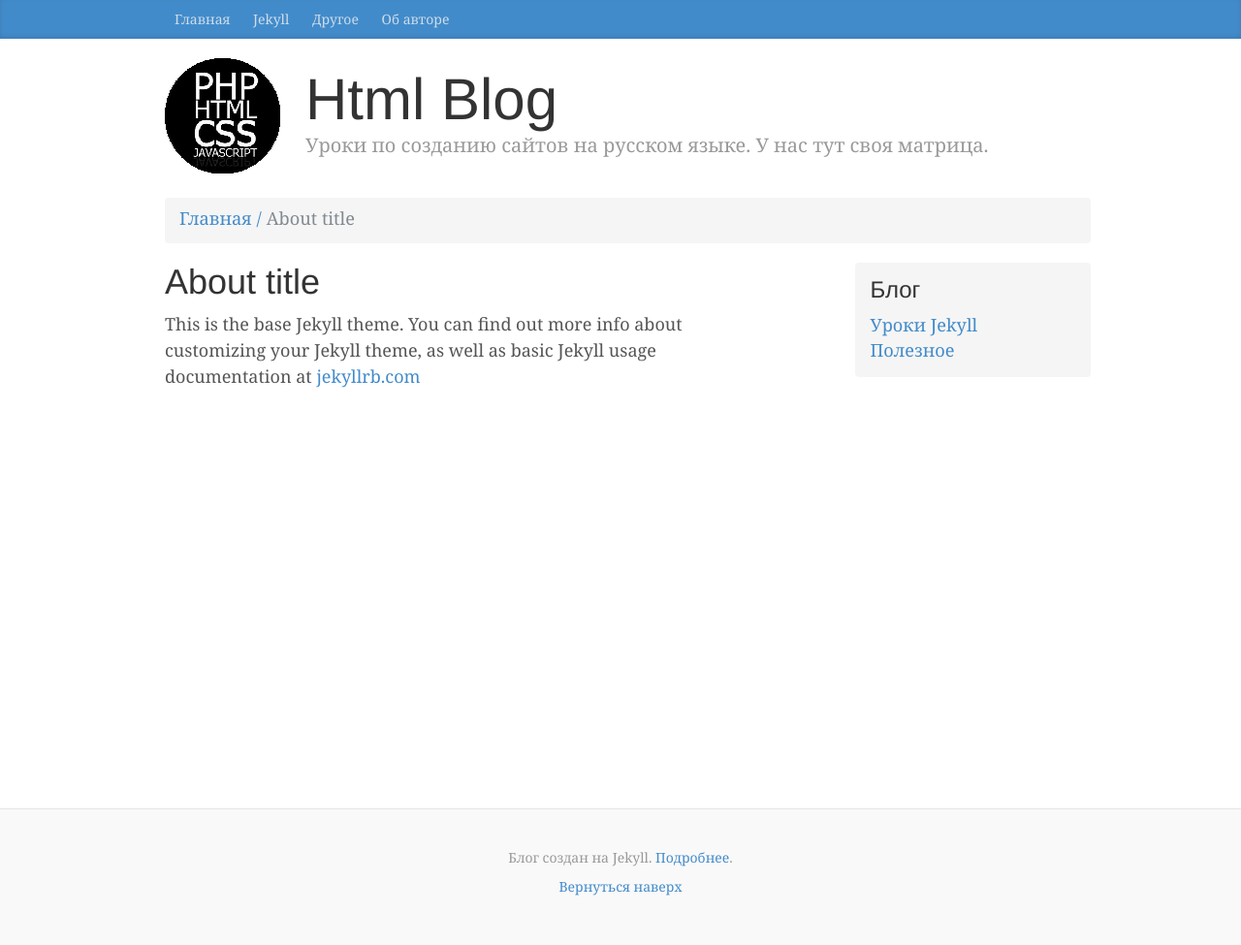
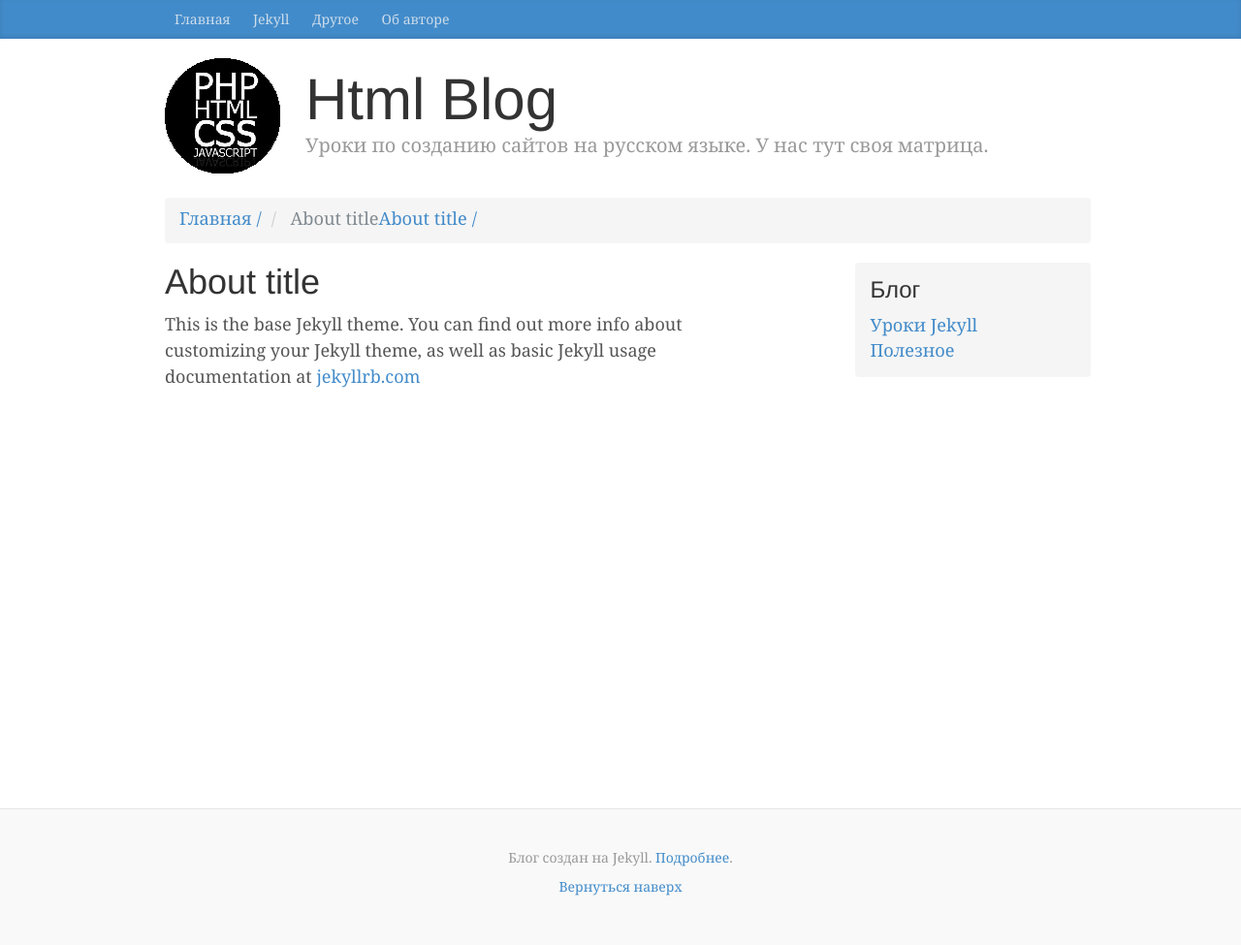
Before and after one commit to htmlblog/htmlblog.github.io, a Jekyll site: the page built from about.md, in a window 1280 px wide. Shown: the whole page at 97% size. Built offline with Jekyll 4.4.1, drawn with Linux system fonts in a browser that asks for light colours; comment, search, counter and statistics services are not loaded.

Commit message:
Update nav-breadcrumbs.html

```diff
--- a/_includes/nav-breadcrumbs.html
+++ b/_includes/nav-breadcrumbs.html
@@ -29,6 +29,10 @@
       <!-- SEO data -->
       {% assign position = position  | plus: 1 %}
 
+      <li>
+        <a class="breadcrumb-item" href={{ page.url }}>{{ page.title }}</a>
+      </li>
+
       <li class="breadcrumb-item{% if crumb.url == page.url %} active{% endif %}" property="itemListElement" typeof="ListItem">
         {% if crumb.url != page.url %}<a property="item" typeof="WebPage" href="{{ crumb.url | prepend: site.baseurl | prepend: site.url }}">{% endif %}
         <span property="name">{{ caption }}</span>
```
